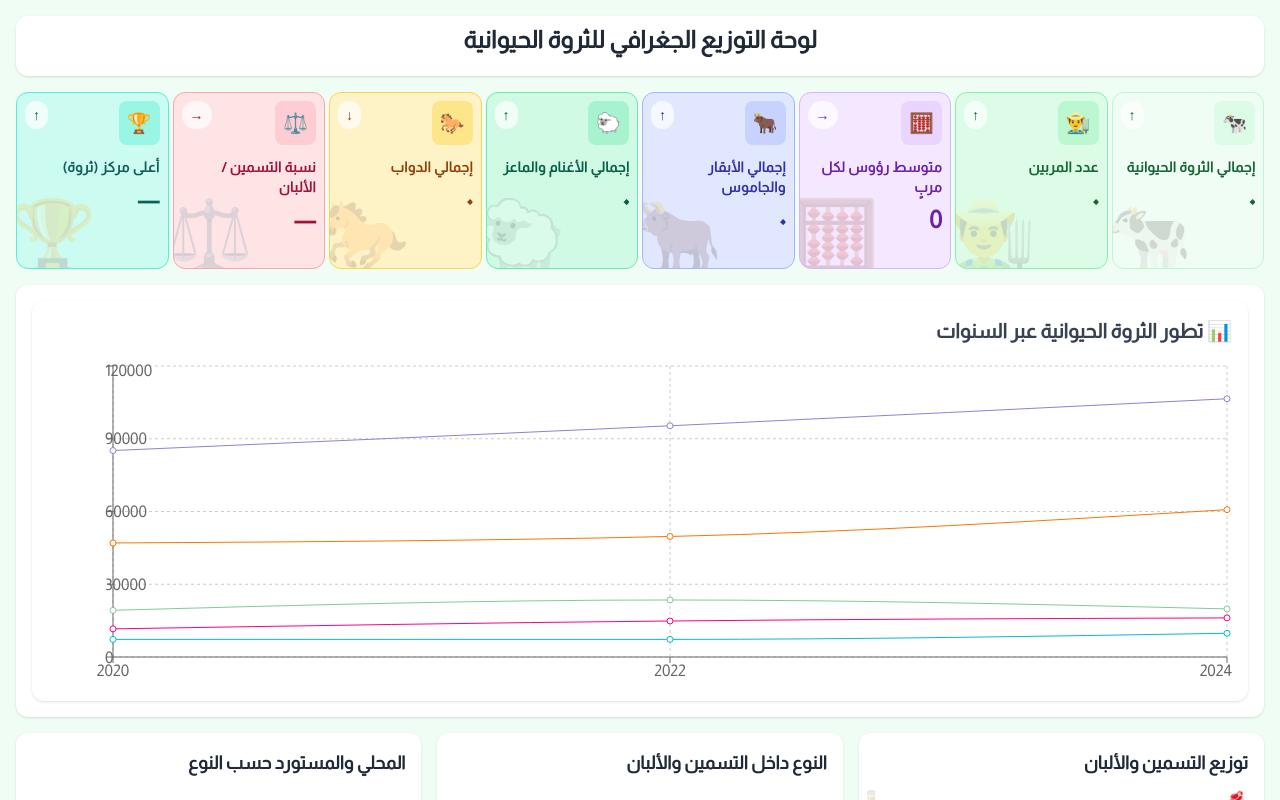
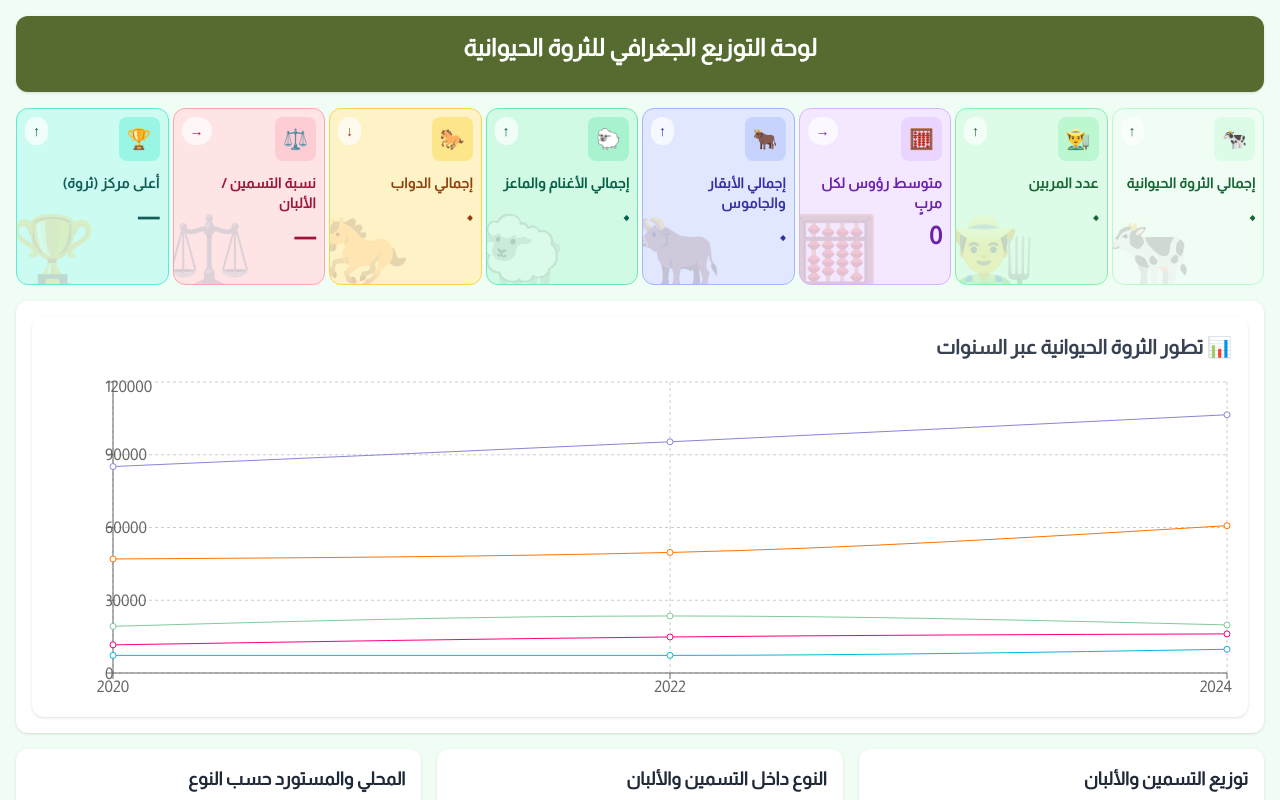
Before and after one commit to aya8599/agrifront, a React (Vite) app: page / in a window 1280 px wide. Shown: the top 800 px of the page. Built offline with nearby package versions, Linux system fonts and the light colour scheme; no server answers.

Commit message:
Update Dashboard.jsx

```diff
--- a/src/components/Animals/Dashboard.jsx
+++ b/src/components/Animals/Dashboard.jsx
@@ -332,9 +332,12 @@ const AnimalTrendChart = () => {
 
   return (
     <div className="p-4 space-y-4 bg-green-50 min-h-screen">
-      <header className="bg-white rounded-xl shadow px-2 py-2">
-        <h1 className="text-2xl font-bold text-gray-800 text-center">لوحة التوزيع الجغرافي للثروة الحيوانية</h1>
-      </header>
+     <header className="bg-[#556B2F] rounded-xl shadow px-4 py-4">
+  <h1 className="text-2xl font-bold text-white text-center">
+    لوحة التوزيع الجغرافي للثروة الحيوانية
+  </h1>
+</header>
+
 
 
       {/* 🧾 كروت المؤشرات */}
```
